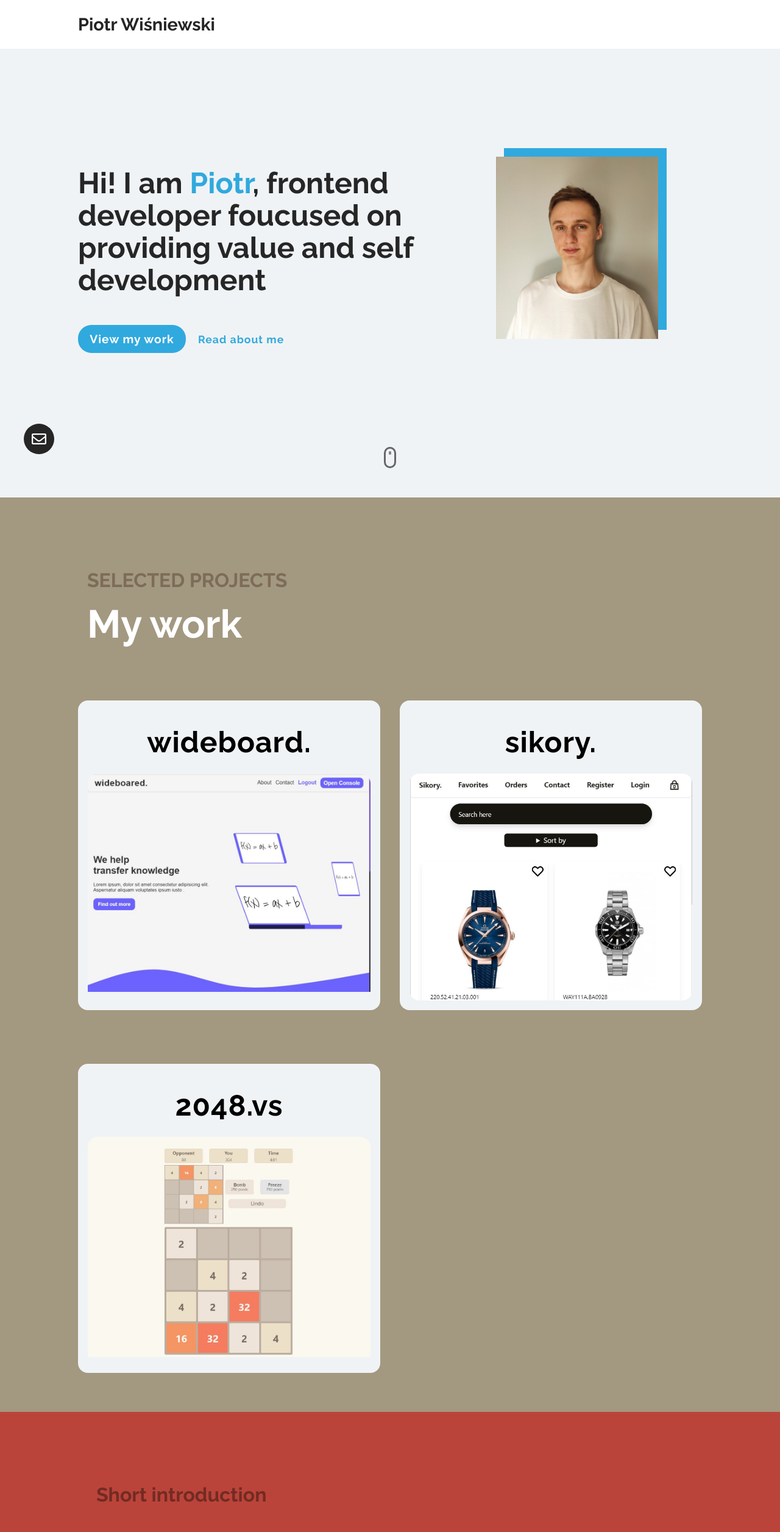
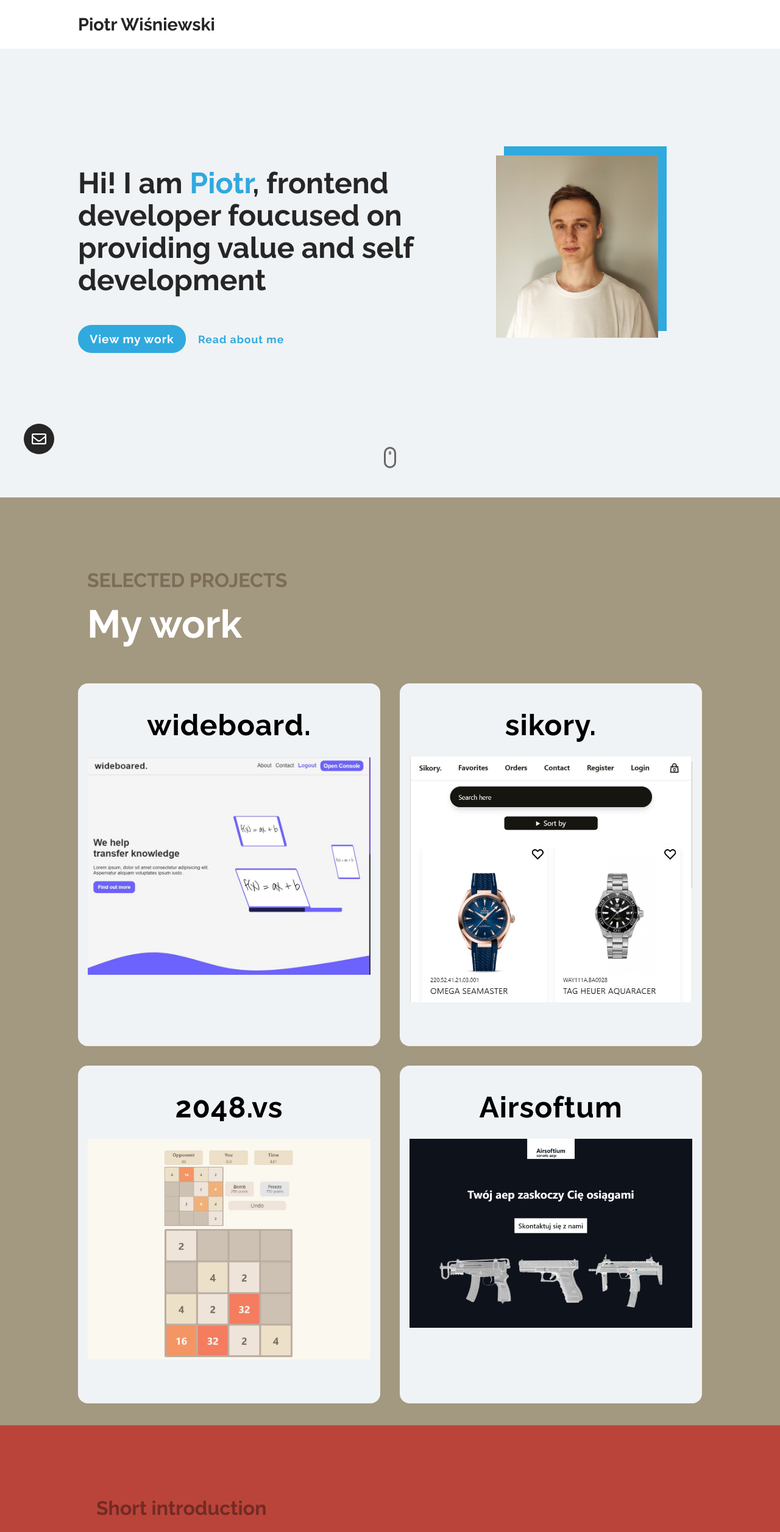
Before and after one commit to pietrushka/personal-portfolio, a Next.js app: page / in a window 1280 px wide. Shown: the top 2513 px of the page at 61% size. Built offline with nearby package versions, Linux system fonts and the light colour scheme.

Commit message:
Upgrade to Next.js and add project

```diff
--- a/components/hero.js
+++ b/components/hero.js
@@ -1,3 +1,4 @@
+import Image from 'next/image'
 import styled from '@emotion/styled'
 
 export default function Hero () {
@@ -14,9 +15,7 @@ export default function Hero () {
         <ImageContent>
           <PortraitContainer>
             <PortraitBackground/>
-            <PortraitRatio>
-              <Portrait src='portrait-piotr.jpg'/>
-            </PortraitRatio>
+              <Image src='/portrait-piotr.jpg' width='2483' height='2790'/>
           </PortraitContainer>
         </ImageContent>
       </HeroWrapper>
@@ -169,30 +168,6 @@ const PortraitBackground = styled.div`
   background: var(--blue);
 `
 
-const PortraitRatio = styled.div`
-  position: relative;
-  width: 100%;
-  overflow: hidden;
-  padding-top: 112%;
-  height: 0;
-  overflow: hidden;
-  &:after {
-    width: 100%;
-    height: 100%;
-    background: var(--blue);
-    left: 5%;
-    content: '';
-  }
-`
-
-const Portrait = styled.img`
-  position: absolute;
-  top: 0;
-  left: 0;
-  width: 100%;
-  height: 100%;
-`
-
 const ScrollIconContainer = styled.div`
   width: 100%;
   margin-bottom: 3rem;
--- a/components/projects.js
+++ b/components/projects.js
@@ -1,4 +1,4 @@
-
+import Image from 'next/image'
 import styled from '@emotion/styled'
 
 export default function Projects () {
@@ -22,9 +22,7 @@ export default function Projects () {
               </CodeLink>
               <DemoLink href='https://wideboard.netlify.app/'>Demo ➤</DemoLink>
             </CardOverlay>
-            <ImageContainer>
-              <img src='wideboard.jpg' />
-            </ImageContainer>
+            <Image src='/wideboard.jpg' width='1040' height='802'/>
           </ProjectCard>
 
           <ProjectCard >
@@ -37,9 +35,7 @@ export default function Projects () {
               </CodeLink>
               <DemoLink href='https://sikory.vercel.app/'>Demo ➤</DemoLink>
             </CardOverlay>
-            <ImageContainer>
-              <img src='sikory.jpg' />
-            </ImageContainer>
+            <Image src='/sikory.jpg' width='781' height='678'/>
           </ProjectCard>
 
           <ProjectCard >
@@ -52,9 +48,20 @@ export default function Projects () {
               </CodeLink>
               <DemoLink href='https://distracted-lalande-e608f0.netlify.app/'>Demo ➤</DemoLink>
             </CardOverlay>
-            <ImageContainer>
-              <img src='2048-vs.jpg' />
-            </ImageContainer>
+            <Image src='/2048-vs.jpg' width='1229' height='957'/>
+          </ProjectCard>
+
+          <ProjectCard >
+            <h3>Airsoftum</h3>
+            <CardOverlay>
+              <p>Landing page with contact form built with Next.js</p>
+
+              <CodeLink href='https://github.com/pietrushka/airsoftium-page'>
+                <span>View code <img src='github.png' /></span>
+              </CodeLink>
+              <DemoLink href='https://airsoftium.pl/'>Demo ➤</DemoLink>
+            </CardOverlay>
+            <Image src='/airsoftium-landing.jpg' width='1508' height='1008'/>
           </ProjectCard>
         </ProjectsContainer>
       </ProjectsWrapper>
@@ -70,7 +77,7 @@ const ProjectsSection = styled.section`
   padding: 4rem 0;
   background: var(--bg-brown);
   @media (max-width: 767.98px) {
-    padding: 4rem 0;
+    padding: 4rem 1rem;
   }
 `
 const ProjectsWrapper = styled.div`
@@ -141,6 +148,7 @@ const ProjectCard = styled.div`
   position: relative;
   margin-top: 3.5rem ;
   width: 100%;
+  height: 100%;
   display: flex;
   flex-direction: column;
   background-color: var(--bg-grey);
```
Also changed, not shown: package.json (+5 -6 lines), public/airsoftium-landing.jpg (added).
